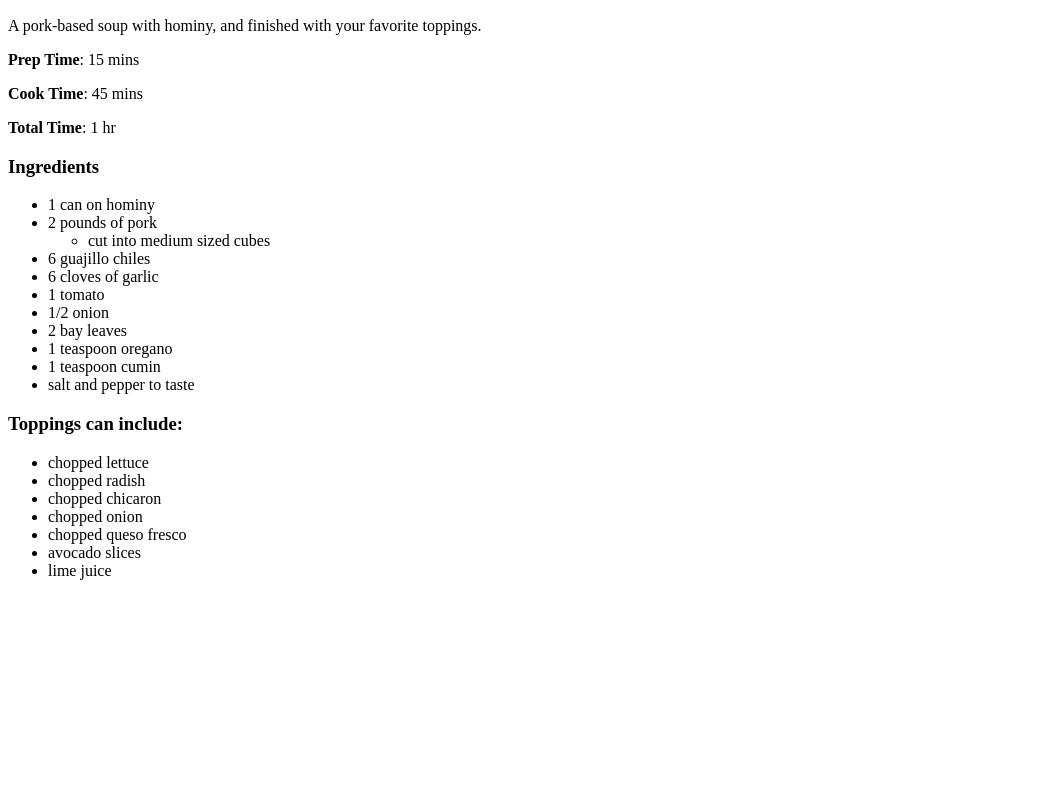
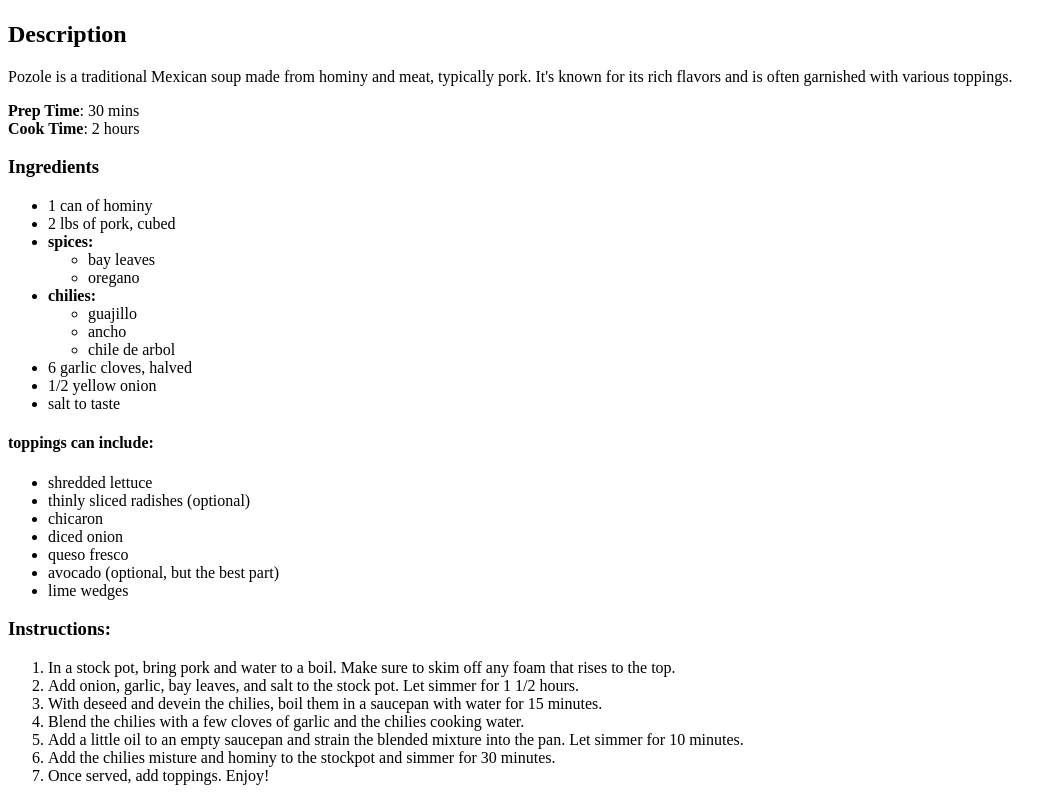
Before and after one commit to sjacobo3/TOP-foundations, a plain HTML site: page recipe-website/recipes/pozole.html in a window 1280 px wide. Shown: the part 484-1285 px from the top of the page, without its empty margins (0-1063 px from the left). Before the commit the page ends 1080 px from the top, so only its background shows below. Drawn offline with Linux system fonts and the light colour scheme.

Commit message:
complete recipes

```diff
--- a/recipe-website/recipes/pozole.html
+++ b/recipe-website/recipes/pozole.html
@@ -10,41 +10,55 @@
             <h1>Pozole Rojo</h1>
             <img src="https://www.mylatinatable.com/wp-content/uploads/2016/03/pozole-5-1024x681.jpg.webp" width="500px">
             <div class="description">
-                <p>A pork-based soup with hominy, and finished with your favorite toppings.</p>
-                <div class="prep">
-                    <p><b>Prep Time</b>: 15 mins</p>
-                    <p><b>Cook Time</b>: 45 mins</p>
-                    <p><b>Total Time</b>: 1 hr</p>
+                <h2>Description</h2>
+                <p>Pozole is a traditional Mexican soup made from hominy and meat, typically pork. It's known for its rich flavors and is often garnished with various toppings.</p>
+                <div>
+                    <p><b>Prep Time</b>: 30 mins<br/>
+                        <b>Cook Time</b>: 2 hours<br />
                 </div>
-                <div class="ingrediants">
-                    <h3>Ingredients</h3>
+            </div>
+            <div class="ingredients">
+                <h3>Ingredients</h3>
+                <ul>
+                    <li>1 can of hominy</li>
+                    <li>2 lbs of pork, cubed</li>
+                    <li><b>spices:</b></li>
                     <ul>
-                        <li>1 can on hominy</li>
-                        <li>2 pounds of pork
-                            <ul>
-                                <li>cut into medium sized cubes</li>
-                            </ul>
-                        </li>
-                        <li>6 guajillo chiles</li>
-                        <li>6 cloves of garlic</li>
-                        <li>1 tomato</li>
-                        <li>1/2 onion</li>
-                        <li>2 bay leaves</li>
-                        <li>1 teaspoon oregano</li>
-                        <li>1 teaspoon cumin</li>
-                        <li>salt and pepper to taste</li>
+                        <li>bay leaves</li>
+                        <li>oregano</li>
                     </ul>
-                    <h3>Toppings can include:</h3>
+                    <li><b>chilies:</b></li>
                     <ul>
-                        <li>chopped lettuce</li>
-                        <li>chopped radish</li>
-                        <li>chopped chicaron</li>
-                        <li>chopped onion</li>
-                        <li>chopped queso fresco</li>
-                        <li>avocado slices</li>
-                        <li>lime juice</li>
+                        <li>guajillo</li>
+                        <li>ancho</li>
+                        <li>chile de arbol</li>
                     </ul>
-                </div>
+                    <li>6 garlic cloves, halved</li>
+                    <li>1/2 yellow onion</li>
+                    <li>salt to taste</li>
+                </ul>
+                <h4>toppings can include:</h4>
+                <ul>
+                    <li>shredded lettuce</li>
+                    <li>thinly sliced radishes (optional)</li>
+                    <li>chicaron</li>
+                    <li>diced onion</li>
+                    <li>queso fresco</li>
+                    <li>avocado (optional, but the best part)</li>
+                    <li>lime wedges</li>
+                </ul>
+            </div>
+            <div class="instructions">
+                <h3>Instructions:</h3>
+                <ol>
+                    <li>In a stock pot, bring pork and water to a boil. Make sure to skim off any foam that rises to the top.</li>
+                    <li>Add onion, garlic, bay leaves, and salt to the stock pot. Let simmer for 1 1/2 hours.</li>
+                    <li>With deseed and devein the chilies, boil them in a saucepan with water for 15 minutes.</li>
+                    <li>Blend the chilies with a few cloves of garlic and the chilies cooking water.</li>
+                    <li>Add a little oil to an empty saucepan and strain the blended mixture into the pan. Let simmer for 10 minutes.</li>
+                    <li>Add the chilies misture and hominy to the stockpot and simmer for 30 minutes.</li>
+                    <li>Once served, add toppings. Enjoy!</li>
+                </ol>
             </div>
         </div>
     </body>
```
Also changed, not shown: recipe-website/recipes/guacamole.html (+27 -11 lines), recipe-website/recipes/pipian.html (+34 -25 lines).
